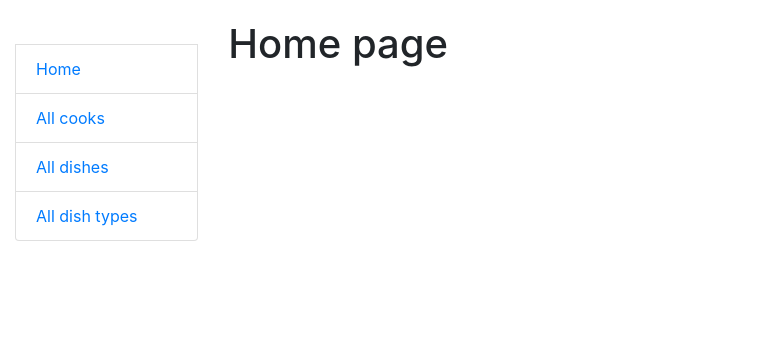
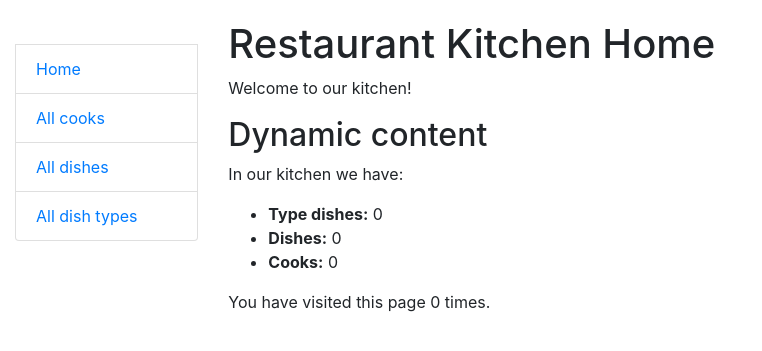
Before and after one commit to kravetb/restaurant-kitchen-service, a Django app: page / in a window 1280 px wide. Shown: the top 351 px of the page, without its empty margins (0-762 px from the left). Run offline with Django 5.2, Linux system fonts and the light colour scheme; data that the repository does not hold is empty.

Commit message:
Add new content by Home page and add new params to context in HomePageView

```diff
--- a/kitchen/views.py
+++ b/kitchen/views.py
@@ -5,6 +5,19 @@ from kitchen.models import DishType, Cook, Dish
 
 class HomePageView(generic.base.TemplateView):
     template_name = "kitchen/index.html"
+
+    def get_context_data(self, *, object_list=None, **kwargs):
+        context = super(HomePageView, self).get_context_data(**kwargs)
+        num_cooks = Cook.objects.count()
+        num_dishes = Dish.objects.count()
+        num_dish_types = DishType.objects.count()
+        num_visits = self.request.session.get("num_visits", 0)
+        self.request.session["num_visits"] = num_visits + 1
+        context["num_cooks"] = num_cooks
+        context["num_dishes"] = num_dishes
+        context["num_dish_types"] = num_dish_types
+        context["num_visits"] = num_visits
+        return context
 
 
 class DishTypeListView(generic.ListView):
--- a/templates/kitchen/index.html
+++ b/templates/kitchen/index.html
@@ -1,5 +1,17 @@
 {% extends "base.html" %}
 
 {% block content %}
-  <h1>Home page</h1>
+  <h1>Restaurant Kitchen Home</h1>
+    <p>Welcome to our kitchen!</p>
+    <h2>Dynamic content</h2>
+    <p>In our kitchen we have:</p>
+    <ul>
+        <li><strong>Type dishes:</strong> {{ num_dish_types }}</li>
+        <li><strong>Dishes:</strong> {{ num_dishes }}</li>
+        <li><strong>Cooks:</strong> {{ num_cooks }}</li>
+    </ul>
+
+    <p>You have visited this page
+        {{ num_visits }} time{{ num_visits|pluralize }}.
+    </p>
 {% endblock %}
```
